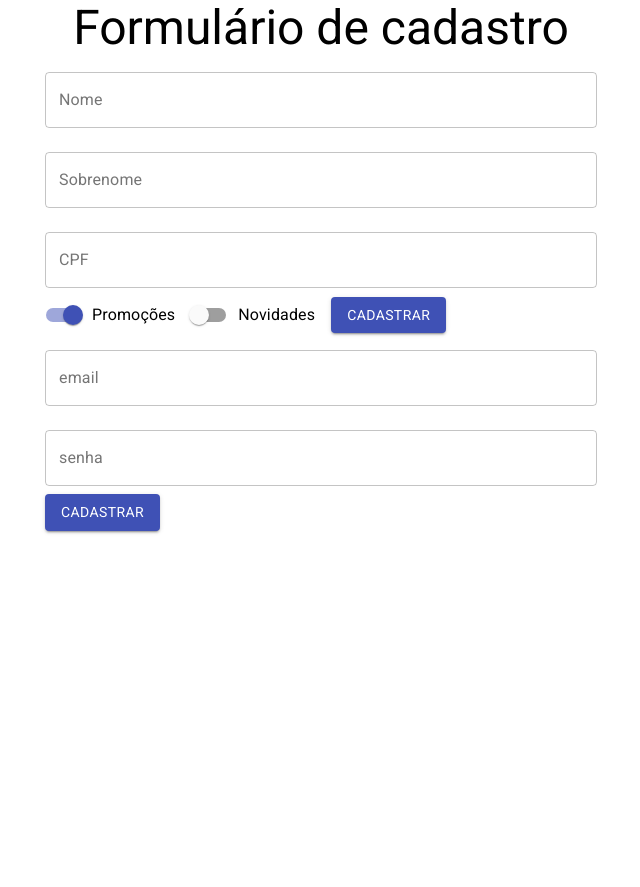
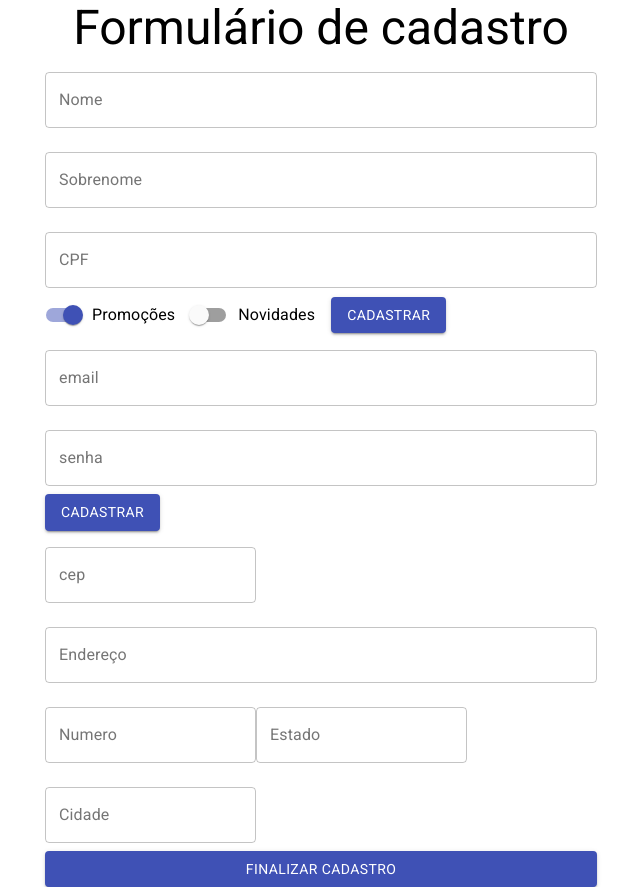
Before and after one commit to pedrokpdo/cursoalur, a React (Create React App) app: page / in a window 1280 px wide. Shown: the whole page, without its empty margins (319-959 px from the left). Before the commit the page ends 800 px from the top, so only its background shows below. Built offline with nearby package versions, Linux system fonts and the light colour scheme.

Commit message:
aumentando form

```diff
--- /dev/null
+++ b/src/components/FormularioCadastro/DadosEntrega.jsx
@@ -0,0 +1,47 @@
+import { TextField } from "@material-ui/core";
+import React from "react";
+import { Button } from "@material-ui/core";
+function DadosEntrega() {
+    return (
+        <form>
+            <TextField variant="outlined"
+                margin="normal"
+                id="cep"
+                label="cep"
+                type="number" />
+
+            <TextField variant="outlined"
+                margin="normal"
+                fullWidth
+                id="endereço"
+                label="Endereço"
+                type="text" />
+
+            <TextField variant="outlined"
+                margin="normal"
+
+                id="numero"
+                label="Numero"
+                type="number" />
+
+            <TextField variant="outlined"
+                margin="normal"
+
+                id="estado"
+                label="Estado"
+                type="text" />
+
+            <TextField variant="outlined"
+                margin="normal"
+
+                id="cidade"
+                label="Cidade"
+                type="text" />
+
+            <Button fullWidth variant="contained" color="primary" type="submit">Finalizar Cadastro</Button>
+
+        </form>
+    )
+}
+
+export default DadosEntrega;
--- a/src/components/FormularioCadastro/DadosUsuario.jsx
+++ b/src/components/FormularioCadastro/DadosUsuario.jsx
@@ -11,7 +11,7 @@
             <TextField variant="outlined"
                 margin="normal"
                 fullWidth id="senha" label="senha" type="password" />
-            <Button  variant="contained" color="primary" type="submit">cadastrar</Button>
+            <Button variant="contained" color="primary" type="submit">cadastrar</Button>
         </form>
     )
 }
--- a/src/components/FormularioCadastro/FormularioCadastro.jsx
+++ b/src/components/FormularioCadastro/FormularioCadastro.jsx
@@ -1,4 +1,5 @@
 import React, { useState } from "react";
+import DadosEntrega from "./DadosEntrega";
 import DadosPessoais from "./DadosPessoais";
 import DadosUsuario from "./DadosUsuario";
 
@@ -6,6 +7,7 @@
   return (<>
     <DadosPessoais aoEnviar={aoEnviar} validarCPF={validarCPF} />
     <DadosUsuario />
+    <DadosEntrega />
   </>
   );
 }
```
